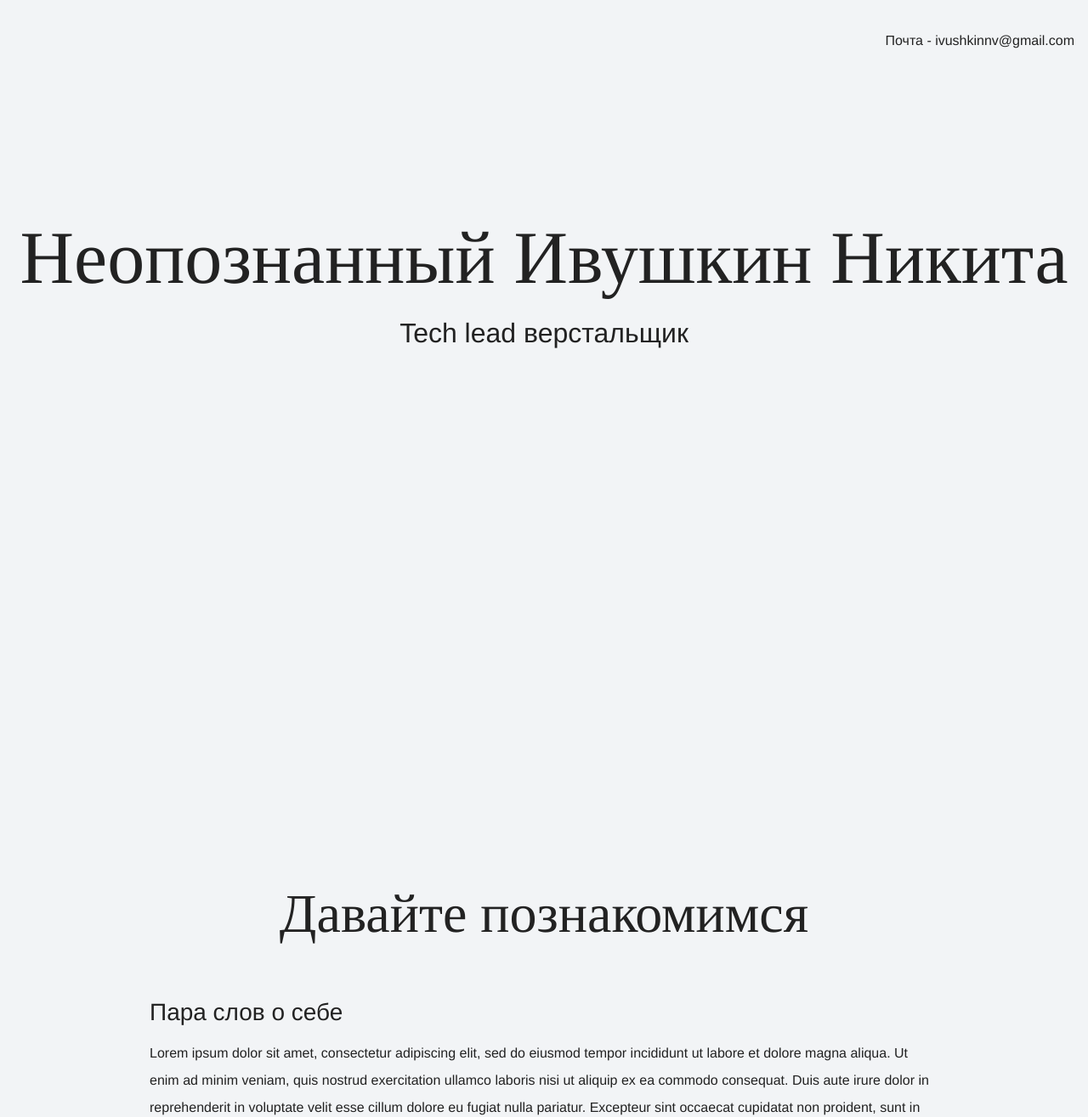
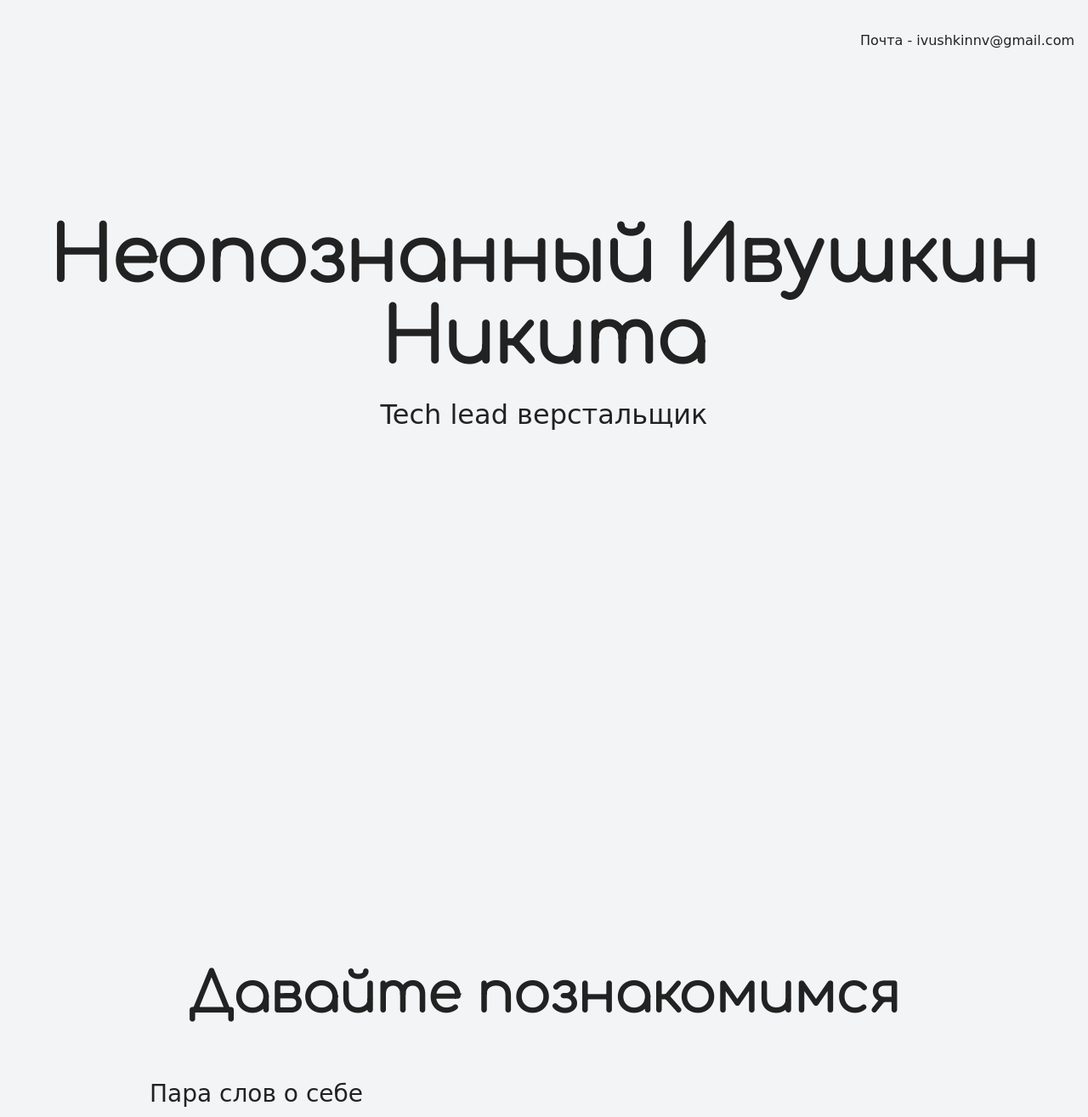
Before and after one commit to Stranger10110/pshycology-site, a plain HTML site: page portfolio-step-1/index.html in a window 1280 px wide. Shown: the top 1315 px of the page at 85% size. Drawn offline with Linux system fonts and the light colour scheme.

Commit message:
New fonts

```diff
--- a/portfolio-step-1/index.html
+++ b/portfolio-step-1/index.html
@@ -4,6 +4,9 @@
     <meta charset="UTF-8">
     <link rel="stylesheet" href="style.css">
     <title>Портфолио Junior верстальщика</title>
+    <link rel="preconnect" href="https://fonts.googleapis.com">
+    <link rel="preconnect" href="https://fonts.gstatic.com" crossorigin>
+    <link href="https://fonts.googleapis.com/css2?family=Comfortaa:wght@300&display=swap" rel="stylesheet">
   </head>
 
   <body>
--- a/portfolio-step-1/style.css
+++ b/portfolio-step-1/style.css
@@ -1,7 +1,7 @@
 body {
   margin: 0;
   min-width: 960px;
-  font-family: "Montserrat", "Helvetica", "Arial", sans-serif;
+  font-family: cursive;
   font-size: 16px;
   line-height: 32px;
   color: #222222;
@@ -57,10 +57,10 @@ body {
 
 .heading {
   margin: 0 0 16px;
-  font-family: "Old Standard TT", "Times", "Times New Roman", serif;
+  font-family: 'Comfortaa', "Old Standard TT", "Times", "Times New Roman", serif;
   font-size: 88px;
   line-height: 96px;
-  font-weight: 400;
+  /*font-weight: 400;*/
 }
 
 .hero-image p {
@@ -75,10 +75,10 @@ body {
 
 .subheading {
   margin: 0 0 56px;
-  font-family: "Old Standard TT", "Times", "Times New Roman", serif;
+  font-family: 'Comfortaa', "Old Standard TT", "Times", "Times New Roman", serif;
   font-size: 64px;
   line-height: 80px;
-  font-weight: 400;
+  /*font-weight: 400;*/
   text-align: center;
 }
 
```
